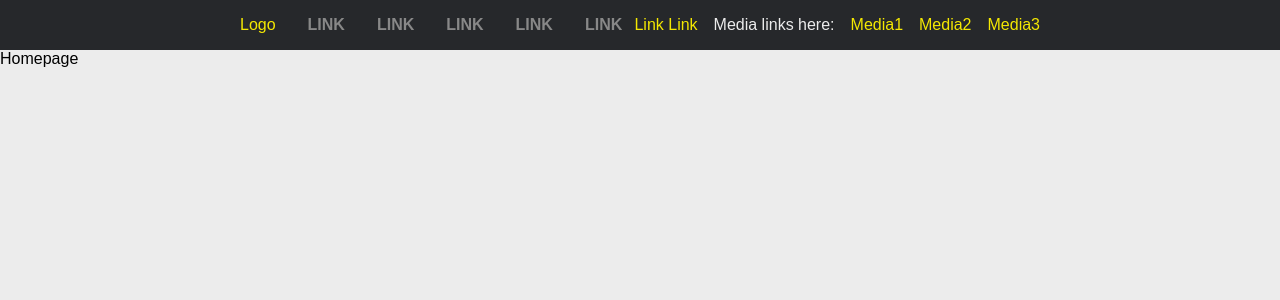
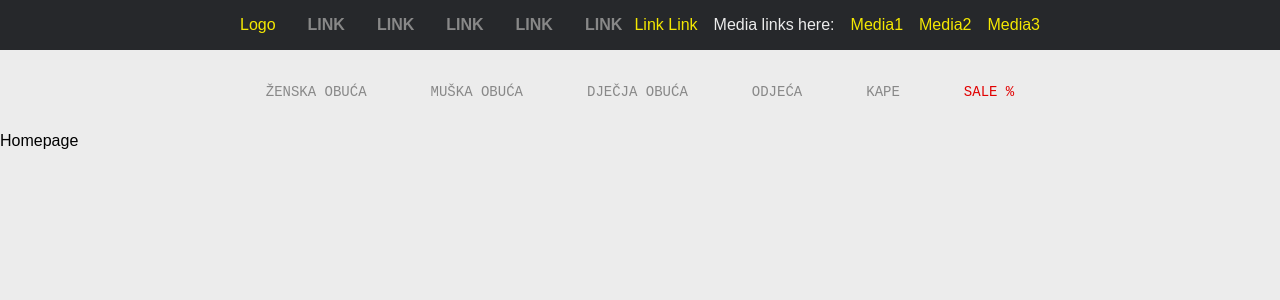
Before and after one commit to randomprogramming/web-shop-demo, a React (Create React App) app: page / in a window 1280 px wide. Shown: the top 300 px of the page. Built offline with nearby package versions, Linux system fonts and the light colour scheme; the HTML template or start-up script is replaced by a standard one.

Commit message:
added the header for pages

```diff
--- a/src/App.js
+++ b/src/App.js
@@ -4,6 +4,7 @@ import { Switch, Route } from "react-router-dom";
 import "./App.css";
 import { Home } from "./views/Home";
 import { Navbar } from "./components/Navbar";
+import { ShopHeader } from "./components/ShopHeader/ShopHeader";
 
 const App = () => {
 	return (
@@ -12,7 +13,10 @@ const App = () => {
 				<Navbar />
 			</nav>
 			<Switch>
-				<Route exact link="/" component={Home} />
+				<Route exact path="/">
+					<ShopHeader />
+					<Home />
+				</Route>
 			</Switch>
 		</div>
 	);
--- /dev/null
+++ b/src/components/ShopHeader/HeaderLink.js
@@ -0,0 +1,10 @@
+import React from "react";
+import { Link } from "react-router-dom";
+
+export const HeaderLink = props => {
+	return (
+		<div className="header-link-container">
+			<Link className={"header-link" + " " + props.className}>{props.text}</Link>
+		</div>
+	);
+};
--- /dev/null
+++ b/src/components/ShopHeader/ShopHeader.js
@@ -0,0 +1,17 @@
+import React from "react";
+
+import "../../css/ShopHeader.css";
+import { HeaderLink } from "./HeaderLink";
+
+export const ShopHeader = () => {
+	return (
+		<div className="shop-header">
+			<HeaderLink text="Ženska obuća" className="header-text" />
+			<HeaderLink text="Muška obuća" className="header-text" />
+			<HeaderLink text="Dječja obuća" className="header-text" />
+			<HeaderLink text="Odjeća" className="header-text" />
+			<HeaderLink text="Kape" className="header-text" />
+			<HeaderLink text="Sale %" className="header-sale-text" />
+		</div>
+	);
+};
--- /dev/null
+++ b/src/css/ShopHeader.css
@@ -0,0 +1,46 @@
+.shop-header {
+	display: flex;
+	flex-direction: row;
+	margin: 2rem 0;
+	justify-content: center;
+}
+
+.header-link-container {
+	text-transform: capitalize;
+}
+
+.header-link {
+	text-decoration: none;
+	margin: 0 2rem;
+	text-transform: uppercase;
+	font-size: 14px;
+	font-family: monospace;
+	color: #888;
+	position: relative;
+}
+
+.header-link:before {
+	content: "";
+	position: absolute;
+	bottom: 0;
+	left: 0;
+	background-color: #888;
+	height: 2px;
+	width: 100%;
+	visibility: hidden;
+	transform: scaleX(0);
+	transition: all 0.3s ease-in-out;
+}
+
+.header-link:hover:before {
+	transform: scaleX(1);
+	visibility: visible;
+}
+
+.header-sale-text {
+	color: #e10000 !important;
+}
+
+.header-sale-text:before {
+	background-color: #e10000 !important;
+}
```
